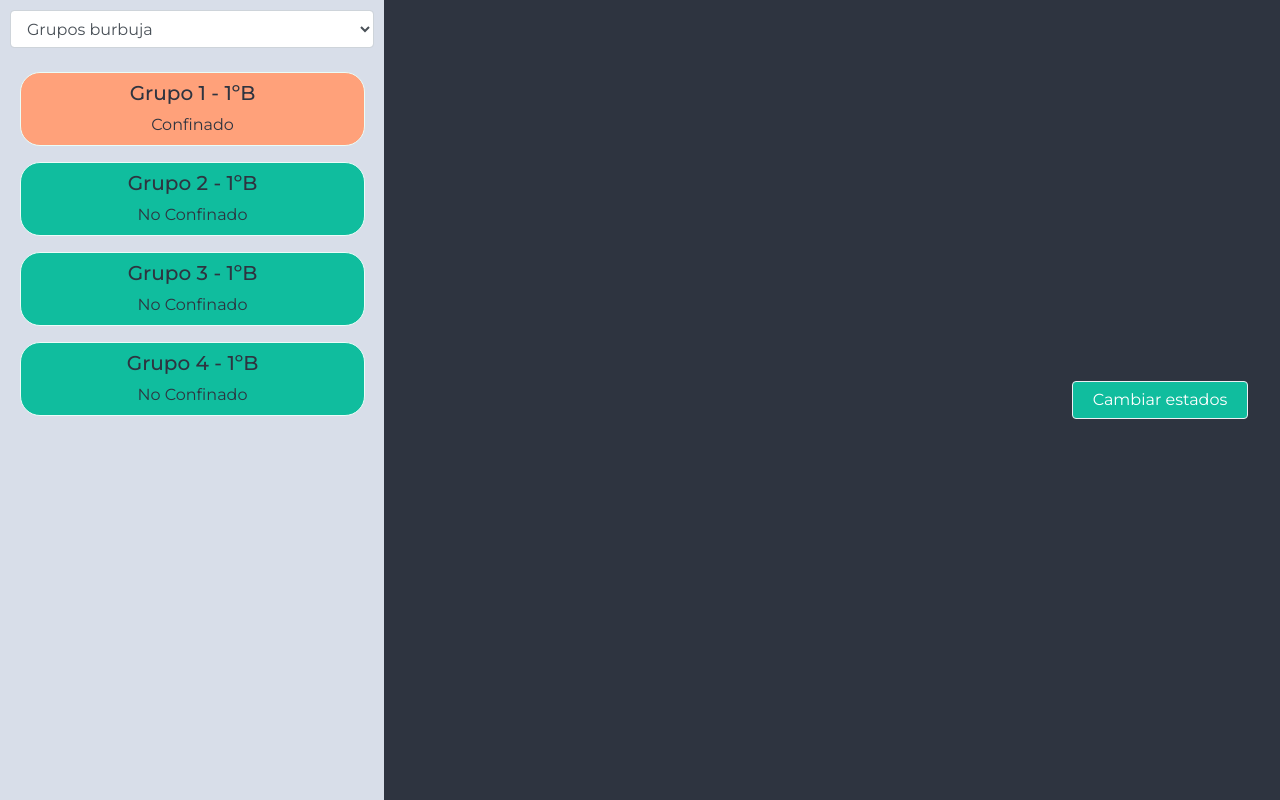
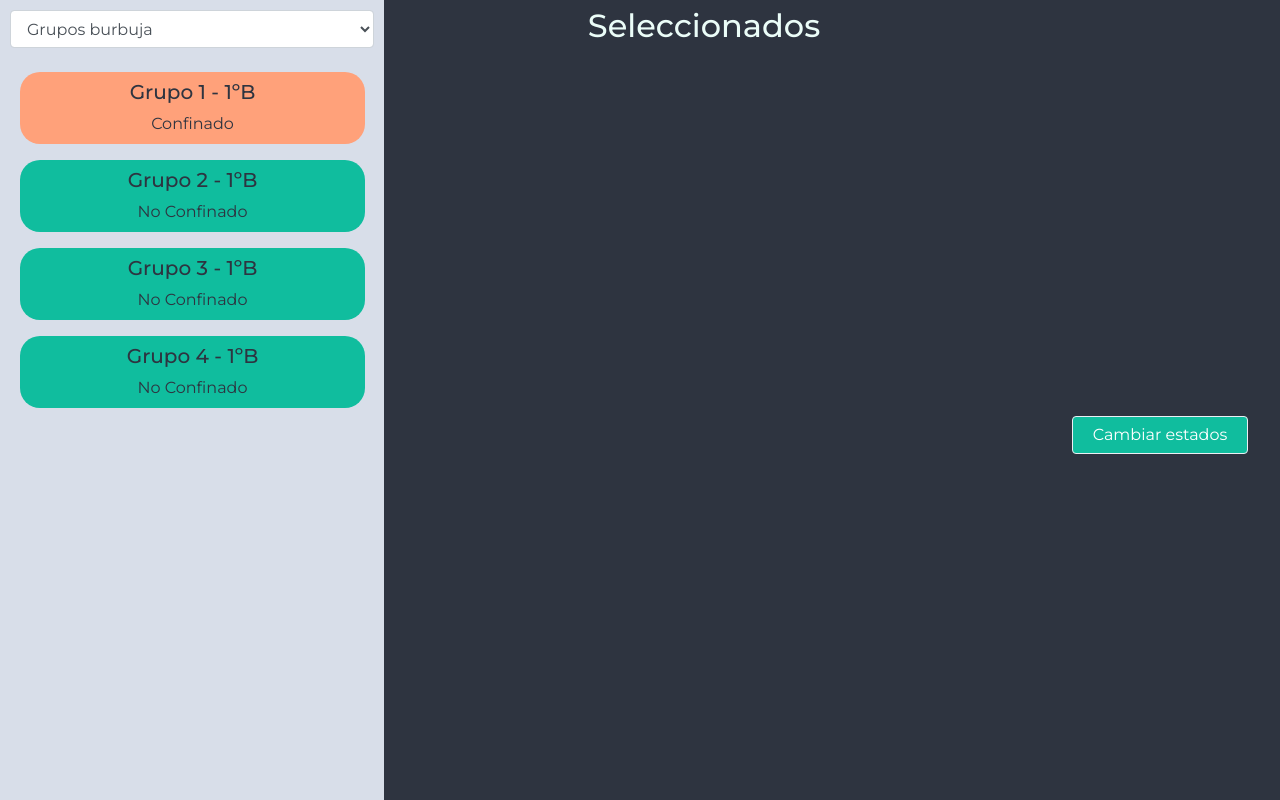
Before and after one commit to d3vv3/eduCOVID, a React (Create React App) app in the folder educovid-frontend/: page /confine in a window 1280 px wide. Built offline with nearby package versions, Linux system fonts and the light colour scheme.

Commit message:
enh: style modifications

```diff
--- a/educovid-frontend/src/pages/Confine.js
+++ b/educovid-frontend/src/pages/Confine.js
@@ -71,10 +71,13 @@ function Confine({ history }) {
         </div>
       </div>
       <div className="right-options">
+        <h2>
+          Seleccionados
+        </h2>
+        <div className="seleccionados">
           {(selected || []).map((person, index) => (
             <div
               key={index}
-            person={person}
               onClick={e => {
                 if (selected.some(e => e.name === person.name)) {
                   var filtered = selected.filter(function(value, index, arr) {
@@ -91,8 +94,10 @@ function Confine({ history }) {
             >
               {person.name.includes("Grupo") ? <h5>{person.name} - 1ºB</h5> : <h5>{person.name}</h5>}
                 <h8>{person.state}</h8>
+
             </div>
           ))}
+        </div>
       </div>
       <div className="buttons-container">
         <Form>
--- a/educovid-frontend/src/styles/_confine.scss
+++ b/educovid-frontend/src/styles/_confine.scss
@@ -53,34 +53,44 @@
 
     .right-options {
         flex: 5;
+        height: 100%;
         @include flexCenter(column);
 
+        h2 {
+            flex: 1;
+            @include flexCenter(row);
+        }
+        .seleccionados {
+            flex: 14;
+            width: 100%;
+            overflow-y: scroll;
+            -ms-overflow-style: none;  /* IE and Edge */
+            scrollbar-width: none;  /* Firefox */
+            @include flexCenter(column);
+            justify-content: center;
+        }
+        .seleccionados::-webkit-scrollbar {
+            display: none;
+          }
     }
 
     .person-card {
         @include flexCenter(column);
         // height: 40px;
         //align-content: center;
-        border-color: $clearMint;
-        border-width: 1px;
-        border-style: solid;
         margin: 8px;
         margin-left: 9px;
         width: 90%;
         border-radius: 20px;
         background-color: $white500;
         h5 {
-            // padding: 10px;
-            //text-align: center;
             margin: 8px;
-            display: inline-block;
+
         }
         h8 {
-            //padding: 10px;
-            //display: inline-block;
-            //text-align: center;
             margin-bottom: 8px;
         }
+
     }
 
     .green {
@@ -94,7 +104,7 @@
         flex: 2;
         @include flexCenter(column);
         @include nordButton();
-
+        transform: translateY(35px);
         .nord-button {
             width: 100%;
         }
```
Lines whose indentation alone changed are shown as unchanged.
